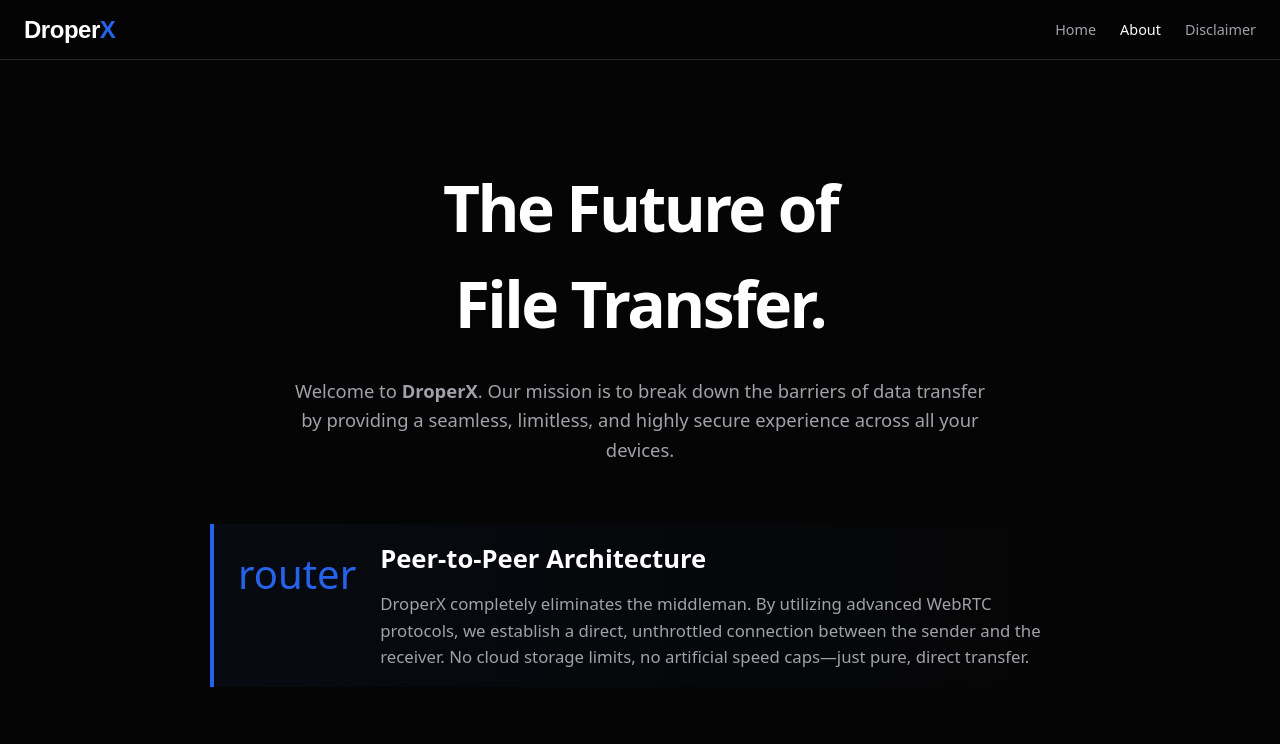
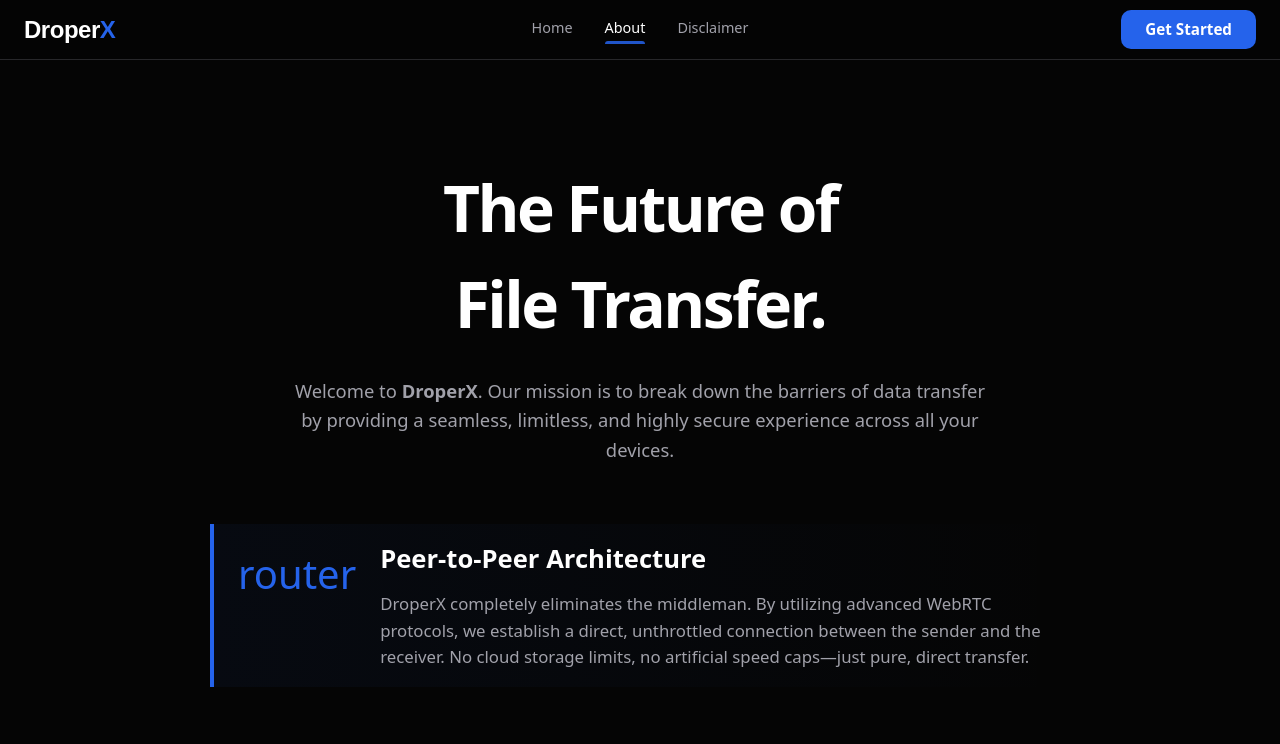
Before and after one commit to Rehankumar554/DroperX, a plain HTML site: page pages/about.html in a window 1280 px wide. Shown: the top 744 px of the page. Drawn offline with Linux system fonts and the light colour scheme; some icons are missing.

Commit message:
Enhance navbar UI, fix exit popup bugs, and sync fonts across pages

```diff
--- a/assets/css/style.css
+++ b/assets/css/style.css
@@ -1168,3 +1168,45 @@ input[type="file"] {
     font-size: inherit;
     color: var(--text-primary);
 }
+
+/* Navbar Styling Updates */
+.navbar {
+    display: flex;
+    align-items: center;
+    justify-content: space-between;
+}
+.navbar .brand-logo {
+    flex: 1;
+}
+.navbar .nav-links {
+    display: flex;
+    justify-content: center;
+    gap: 32px;
+}
+.navbar .nav-actions {
+    flex: 1;
+    display: flex;
+    justify-content: flex-end;
+}
+.nav-links a {
+    position: relative;
+    padding-bottom: 4px;
+    text-decoration: none;
+    color: var(--text-secondary);
+    font-weight: 500;
+    transition: color 0.3s;
+}
+.nav-links a.active {
+    color: var(--text-primary);
+}
+.nav-links a.active::after {
+    content: '';
+    position: absolute;
+    bottom: -2px;
+    left: 0;
+    width: 100%;
+    height: 3px;
+    background-color: var(--accent);
+    border-radius: 3px 3px 0 0;
+    opacity: 0.85;
+}
--- a/pages/about.html
+++ b/pages/about.html
@@ -28,7 +28,7 @@
 
     <link rel="stylesheet" href="../assets/css/style.css">
     <link href="https://fonts.googleapis.com/css2?family=Material+Symbols+Rounded:opsz,wght,FILL,GRAD@24,400,0,0" rel="stylesheet">
-    <link href="https://fonts.googleapis.com/css2?family=Inter:wght@400;500;600;800&display=swap" rel="stylesheet">
+    <link href="https://fonts.googleapis.com/css2?family=Outfit:wght@400;500;600;800&family=Space+Grotesk:wght@700&display=swap" rel="stylesheet">
 
 
 
@@ -41,6 +41,9 @@
             <a href="../index.html">Home</a>
             <a href="about.html" class="active">About</a>
             <a href="disclaimer.html">Disclaimer</a>
+        </div>
+        <div class="nav-actions">
+            <a href="../index.html?action=create" class="btn primary" style="padding: 8px 24px; font-size: 0.95rem; border-radius: 10px; text-decoration: none; display: inline-block; width: max-content; white-space: nowrap;">Get Started</a>
         </div>
     </nav>
 
--- a/robots.txt
+++ b/robots.txt
@@ -1,5 +1,4 @@
 User-agent: *
 Allow: /
-Disallow: /pages/legal.html
 
 Sitemap: https://droperx.vercel.app/sitemap.xml
```
Also changed, not shown: assets/js/main.js (+23 -0 lines), index.html (+3 -0 lines), pages/disclaimer.html (+4 -2 lines), pages/faq.html (+4 -1 lines), pages/privacy.html (+4 -2 lines), pages/terms.html (+4 -2 lines).
